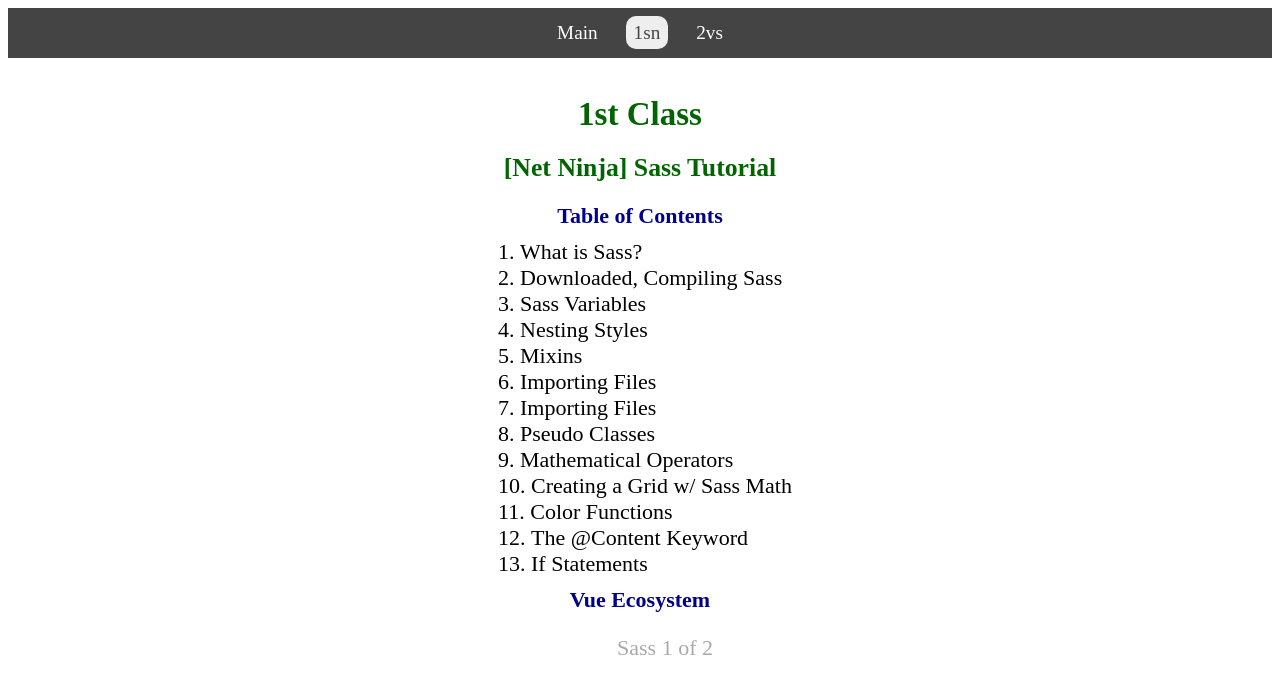
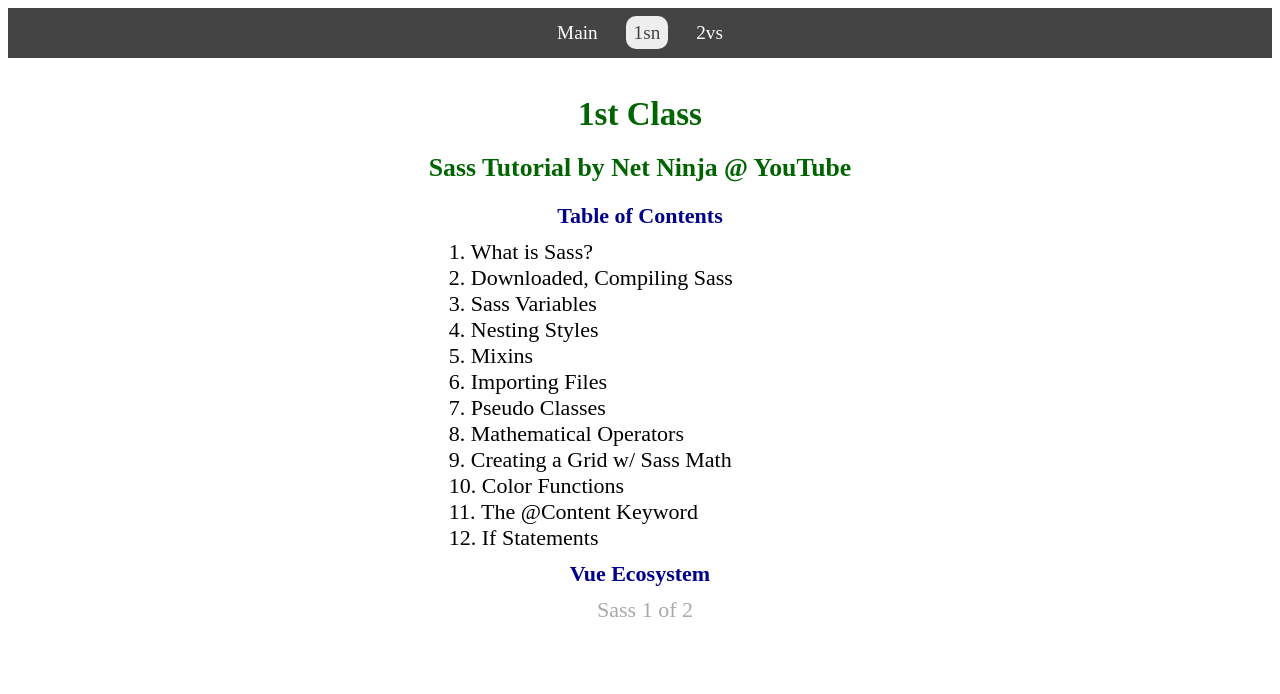
Before and after one commit to Anthonymcqueen21/JLbootcamp, a Vue app: page /1sn in a window 1280 px wide. Shown: the top 694 px of the page. Built offline with nearby package versions, Linux system fonts and the light colour scheme; a web font is replaced by a local one.

Commit message:
modified the table of contents in 1sn & 2vs

```diff
--- a/src/views/1sn/1sn.vue
+++ b/src/views/1sn/1sn.vue
@@ -10,7 +10,6 @@
         <li>Sass Variables</li>
         <li>Nesting Styles</li>
         <li>Mixins</li>
-        <li>Importing Files</li>
         <li>Importing Files</li>
         <li>Pseudo Classes</li>
         <li>Mathematical Operators</li>
@@ -33,7 +32,7 @@
   data () {
     return {
       nth: '1st Class',
-      title: '[Net Ninja] Sass Tutorial'
+      title: 'Sass Tutorial by Net Ninja @ YouTube'
     }
   }
 }
@@ -77,7 +76,7 @@
   list-style-position: inside;
 }
 
-#titles, #ecosystem{
+#titles, #ecosystem, #blogs{
   padding: 0;
   margin: 10px 0 10px 0;
 }
--- a/src/views/2vs/2vs.vue
+++ b/src/views/2vs/2vs.vue
@@ -15,7 +15,7 @@
       </ol>
 
     <h4>Examples and Challenges</h4>
-		<ul>
+		<ul id="specifics">
 			<li><router-link to="/2vs/examples" exact class="list" id="vsList1">Examples List 1</router-link></li>
 			<li><router-link to="/2vs/challenges" exact class="list" id="vsList2">Challenges List 2</router-link></li>
 		</ul>
@@ -37,7 +37,7 @@
   data () {
     return {
       nth: '2nd Class',
-      title: '[FrontEnd Masters] Intro to Vue Tutorial by Sarah Drasner'
+      title: 'Intro to Vue Tutorial by Sarah Drasner @ FrontEnd Masters'
     }
   }
 }
@@ -81,8 +81,8 @@
   list-style-position: inside;
 }
 
-#titles, #ecosystem{
-  padding: 0;
+#titles, #specifics, #ecosystem{
+  padding: 0 0 0 0;
   margin: 10px 0 10px 0;
 }
 
```
